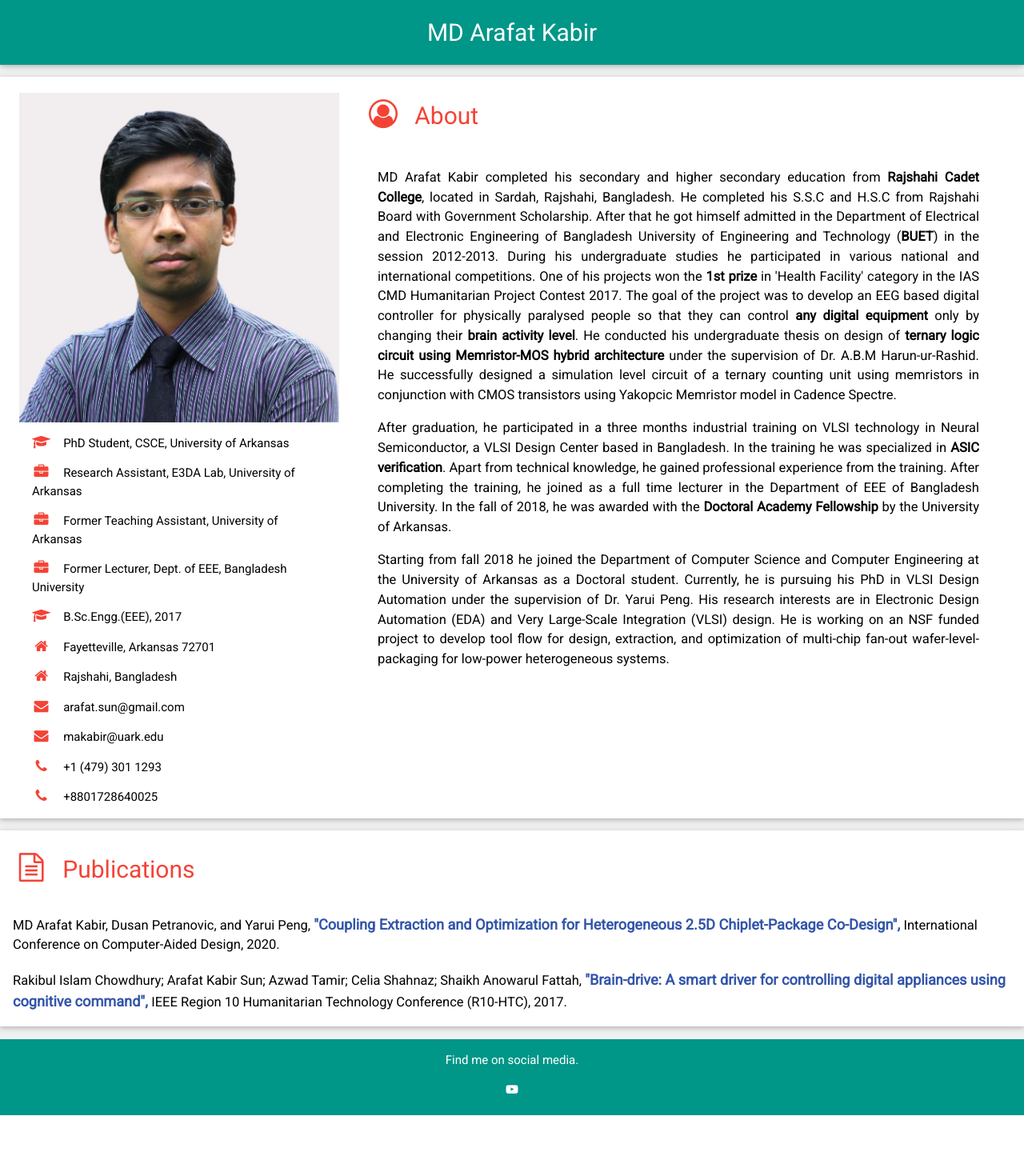
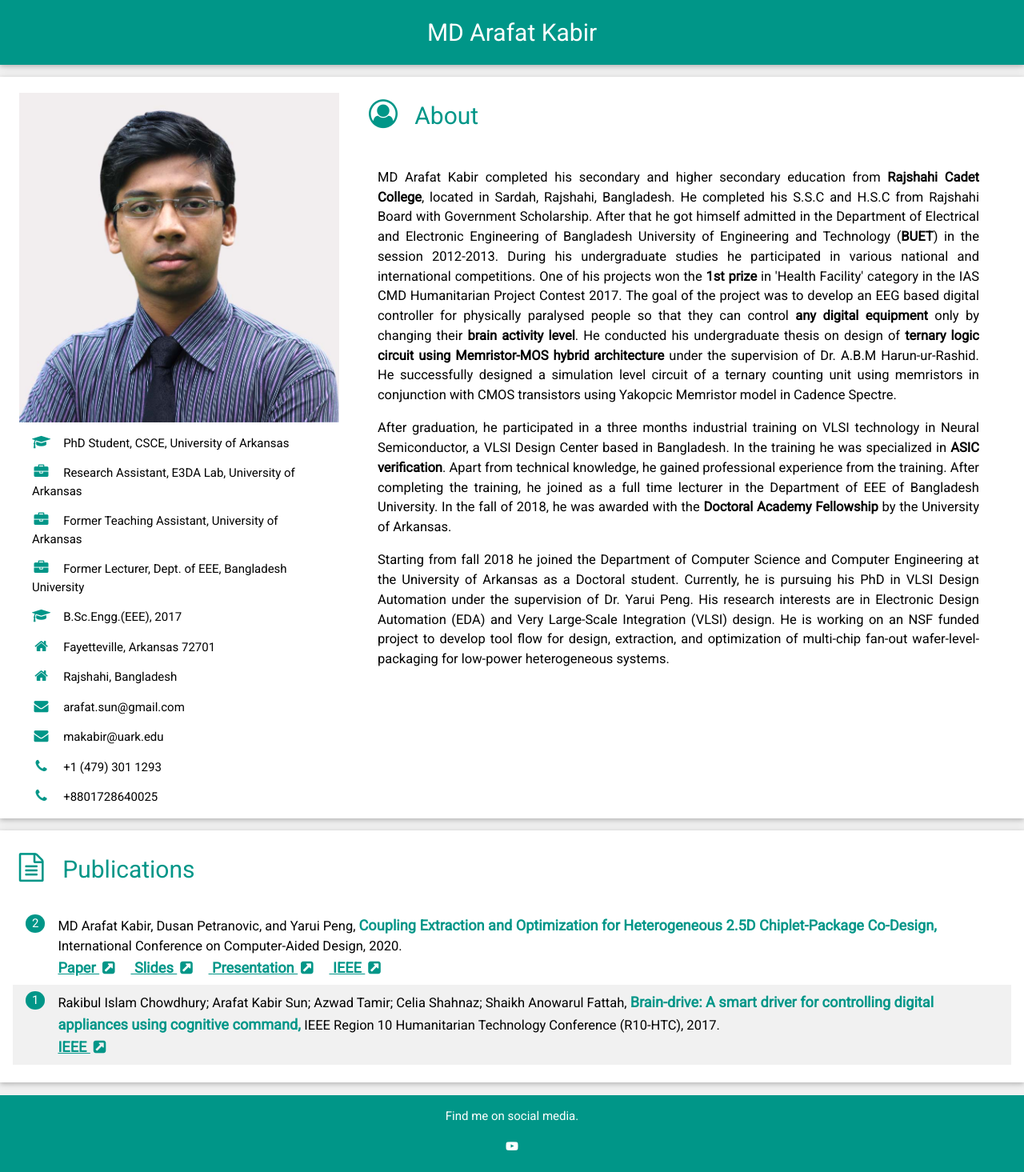
Before and after one commit to Arafat-Kabir/profile-site, a PHP site: page / in a window 1280 px wide. Shown: the whole page at 80% size. Before the commit the page ends 1394 px from the top, so only its background shows below. Run offline with PHP 8.4, Linux system fonts and the light colour scheme.

Commit message:
Publication section edited

```diff
--- a/pages/home.php
+++ b/pages/home.php
@@ -65,33 +65,59 @@ html,body,h1,h2,h3,h4,h5,h6 {font-family: "Roboto", sans-serif}
     <!-- Section: Publications -->
     <div class="w3-container w3-card-2 w3-white">
         <h2 class="<?php echo $color_icon; ?> w3-padding-16"><i class="fa fa-file-text-o fa-fw w3-margin-right w3-xxlarge <?php echo $color_icon; ?>"></i>Publications</h2>
+        <table class="w3-table w3-striped">
+        <!-- Rows -->
         <?php
             $myfile  = fopen($path_pubJson, "r") or die("Unable to open file: $path_pubJson!");
-			$jsonPub = fread($myfile,filesize($path_pubJson));
-			$arrPapers  = json_decode($jsonPub, true);
+            $jsonPub = fread($myfile,filesize($path_pubJson));
+            $arrPapers  = json_decode($jsonPub, true);
+            $lstCount = count($arrPapers);    // start at +1
+
             foreach($arrPapers as $paper) {
                 $title  = $paper['title'];
                 $author = $paper['author'];
                 $book   = $paper['book'];
                 $year   = $paper['year'];
-                $url    = $paper['url'];
                 $pdf    = $paper['pdf'];
                 $status = $paper['status'];
+                $slides = $paper['slides'];
+                $video  = $paper['video'];
+                $ieee   = $paper['ieee'];
 
-                echo "<p style='font-size:1.1em'>\n";
+                // write the a row
+                echo "\n<tr>\n";
+                echo "<td> <span class=\"w3-badge $color_listIndex\">$lstCount</span> </td>\n";
+                $lstCount--;
+                echo "<td style='font-size:1.1em'>\n";
                 // Author
                 echo "$author, \n";
                 // Title
-                echo "<b style='font-size:1.1em'>\n";
-                echo "<a href='$url' target='_blank' style='text-decoration: none; color: #3355aa'>\n\"$title\",\n</a>\n";
+                echo "<b style='font-size:1.1em' class='$color_textHi'>\n";
+                echo "$title,\n";
                 echo "</b>\n";
                 // Book or conference
                 echo "$book, ";
                 echo "$year.\n";
-                echo "</p>\n\n";
+                // External URLs
+                echo "<br>\n";
+                echo "<b style='font-size:1.1em'>\n";
+                if (!is_null($pdf))
+                    echo "<a href='$pdf' target='_blank' class='$color_url'>\nPaper\n<i class='fa fa-external-link-square fa-fw w3-margin-right'></i>\n</a>\n";
+                if (!is_null($slides))
+                    echo "<a href='$slides' target='_blank' class='$color_url'>\nSlides\n<i class='fa fa-external-link-square fa-fw w3-margin-right'></i>\n</a>\n";
+                if (!is_null($video))
+                    echo "<a href='$video' target='_blank' class='$color_url'>\nPresentation\n<i class='fa fa-external-link-square fa-fw w3-margin-right'></i>\n</a>\n";
+                if (!is_null($ieee))
+                    echo "<a href='$ieee' target='_blank' class='$color_url'>\nIEEE\n<i class='fa fa-external-link-square fa-fw w3-margin-right'></i>\n</a>\n";
+                echo "</b>\n";
+                // end the row
+                echo "</td>\n";
+                echo "</tr>\n";
 
             }
         ?>
+        </table>
+        <br>
     </div>
     <!-- End of Publications -->
 
--- a/pages/text/publications.json
+++ b/pages/text/publications.json
@@ -6,9 +6,11 @@
     "author": "MD Arafat Kabir, Dusan Petranovic, and Yarui Peng",
     "book"  : "International Conference on Computer-Aided Design",
     "year"  : 2020,
-    "url"   : null,
     "pdf"   : "https://e3da.csce.uark.edu/pub/doc/2020/M.A.Kabir-Conf.IEEE.ICCAD-2020.pdf",
-    "status": "published"
+    "status": "published",
+    "slides": "https://e3da.csce.uark.edu/media/video/Publication/2020/M.A.Kabir-Conf.IEEE.ICCAD-2020.pptx.pdf",
+    "video" : "https://e3da.csce.uark.edu/media/video/?file=M.A.Kabir-Conf.IEEE.ICCAD-2020",
+    "ieee"  : "https://ieeexplore.ieee.org/document/9256799"
 },
 
 {
@@ -16,9 +18,11 @@
     "author": "Rakibul Islam Chowdhury; Arafat Kabir Sun; Azwad Tamir; Celia Shahnaz; Shaikh Anowarul Fattah",
     "book"  : "IEEE Region 10 Humanitarian Technology Conference (R10-HTC)",
     "year"  : 2017,
-    "url"   : "https://ieeexplore.ieee.org/document/8289087",
     "pdf"   : null,
-    "status": "published"
+    "status": "published",
+    "slides": null,
+    "video" : null,
+    "ieee"   : "https://ieeexplore.ieee.org/document/8289087"
 }
 
 ]
--- a/settings/color-scheme.php
+++ b/settings/color-scheme.php
@@ -4,5 +4,12 @@ $color_body = "w3-light-grey";
 // top-bar, footer bar
 $color_topBar = "w3-teal";
 // Icon color
-$color_icon = "w3-text-red";
+$color_icon = "w3-text-teal";
+// List index color
+$color_listIndex = "w3-teal";
+// Color of URL texts
+$color_url = "w3-text-teal";
+$color_urlBtn = "w3-teal";
+// text highlight color
+$color_textHi = "w3-text-teal";
 ?>
```
